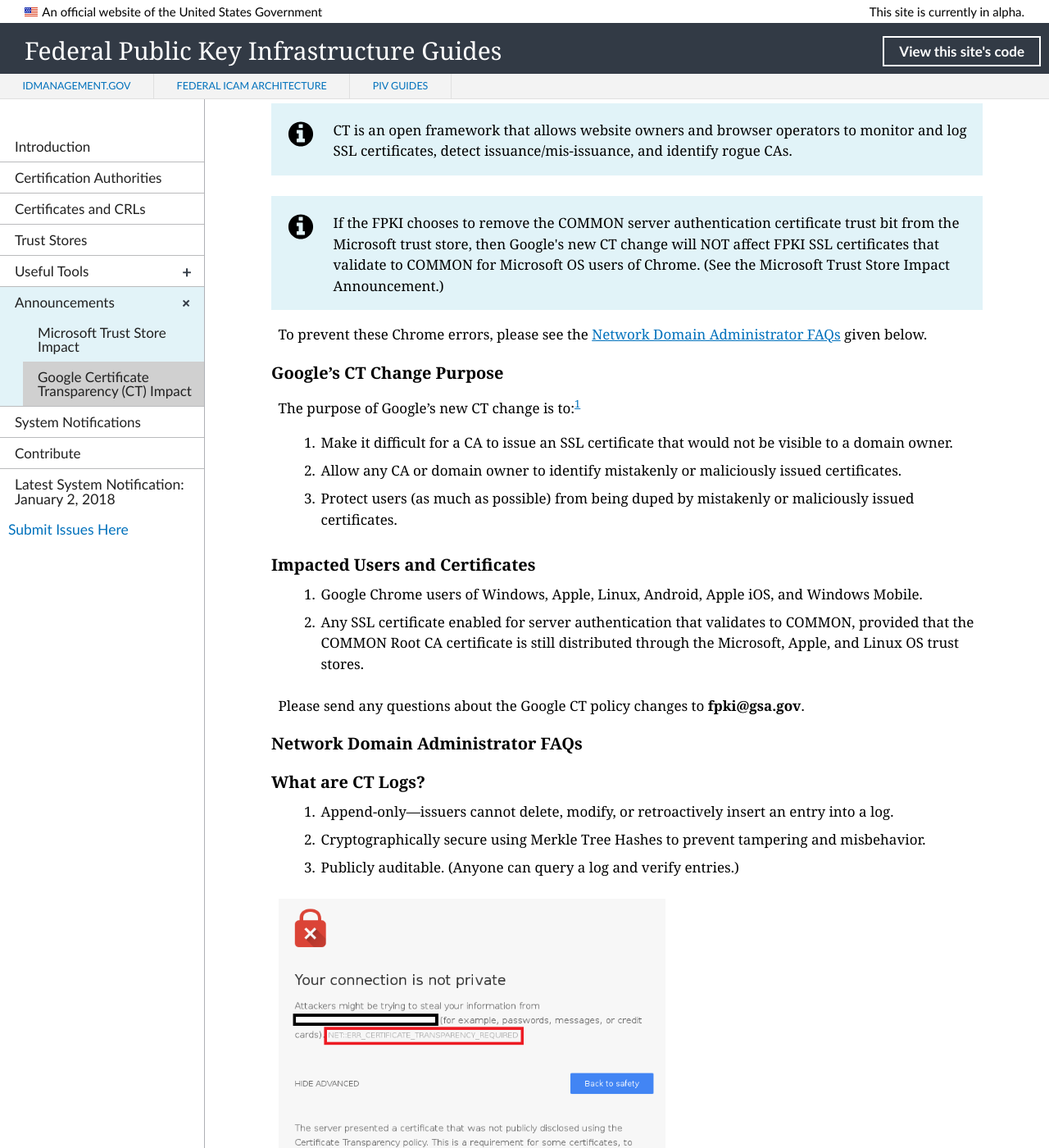
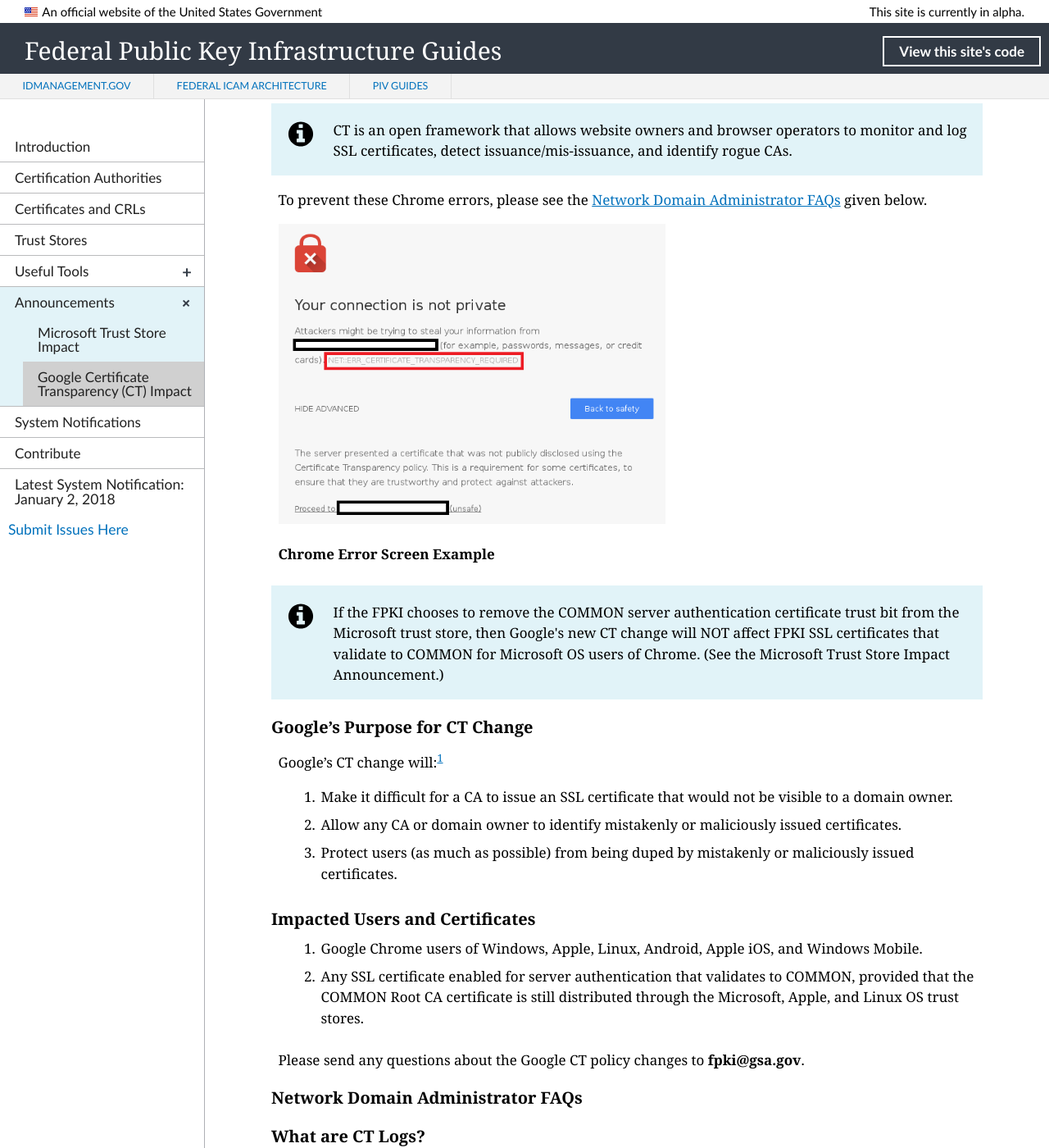
Before and after one commit to GSA/fpki-guides, a Jekyll site: the page built from _announcements/02_google_ct.md, in a window 1280 px wide and 1400 px high, scrolled down 412 px. Shown: the whole window at 82% size. Built offline with Jekyll 4.4.1, drawn with Linux system fonts in a browser that asks for light colours; nearby versions of some CDN libraries; library files that are not in the unit come from our copies; some of the changed text lies outside the part shown.

Commit message:
Update 02_google_ct.md
Editorial/structure

```diff
--- a/_announcements/02_google_ct.md
+++ b/_announcements/02_google_ct.md
@@ -12,12 +12,16 @@
 
 {% include alert-info.html content="CT is an open framework that allows website owners and browser operators to monitor and log SSL certificates, detect issuance/mis-issuance, and identify rogue CAs." %}
 
+To prevent these Chrome errors, please see the [Network Domain Administrator FAQs](#network-domain-administrator-faqs) given below.
+
+![Chrome Error Screen]({{site.baseurl}}/img/google_ct_hot_topic_error.png){:style="width:55%;float:center;"}
+
+**Chrome Error Screen Example**
+
 {% include alert-info.html content="If the FPKI chooses to remove the COMMON server authentication certificate trust bit from the Microsoft trust store, then Google's new CT change will NOT affect FPKI SSL certificates that validate to COMMON for Microsoft OS users of Chrome. (See the Microsoft Trust Store Impact Announcement.)" %}
 
-To prevent these Chrome errors, please see the [Network Domain Administrator FAQs](#network-domain-administrator-faqs) given below.
-
-### Google's CT Change Purpose
-The purpose of Google's new CT change is to:<sup>[1](#1)</sup>
+### Google's Purpose for CT Change
+Google's CT change will:<sup>[1](#1)</sup>
 1. Make it difficult for a CA to issue an SSL certificate that would not be visible to a domain owner.
 2. Allow any CA or domain owner to identify mistakenly or maliciously issued certificates.
 3. Protect users (as much as possible) from being duped by mistakenly or maliciously issued certificates.
@@ -35,10 +39,6 @@
 1. Append-only&mdash;issuers cannot delete, modify, or retroactively insert an entry into a log.
 2. Cryptographically secure using Merkle Tree Hashes to prevent tampering and misbehavior.
 3. Publicly auditable. (Anyone can query a log and verify entries.)
-
-![Chrome Error Screen]({{site.baseurl}}/img/google_ct_hot_topic_error.png){:style="width:55%;float:center;"}
-
-**Chrome Error Screen Example**
 
 ### Prevent SSL Certificate Errors
 
```
